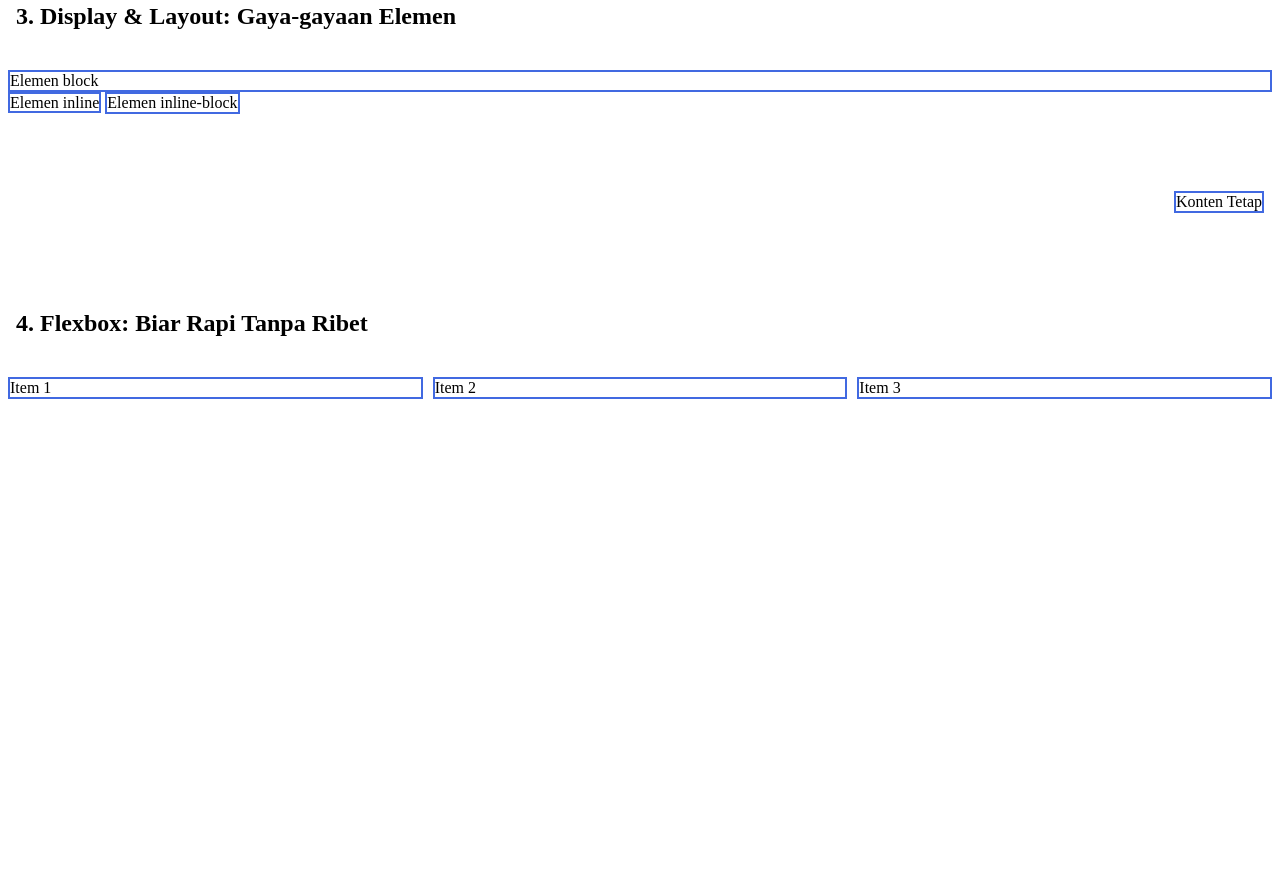
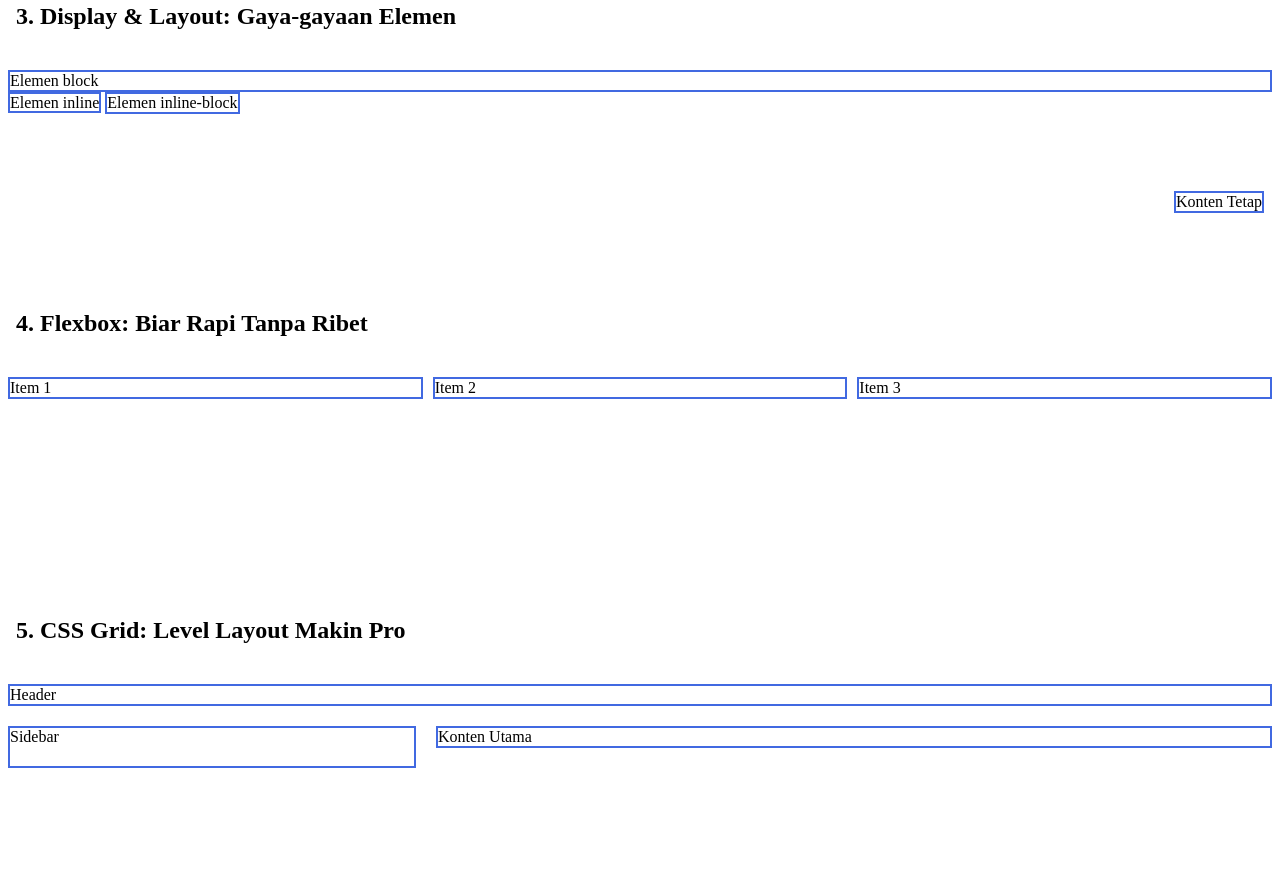
Before and after one commit to RizlH/1124160208-ManualCSS-VS-TailwindCSS, a plain HTML site: page Manual_CSS/index.html in a window 1280 px wide. Shown: the part 571-1458 px from the top of the page. Before the commit the page ends 1188 px from the top, so only its background shows below. Drawn offline with Linux system fonts and the light colour scheme.

Commit message:
5. CSS Grid: Level Layout Makin Pro

```diff
--- a/Manual_CSS/index.html
+++ b/Manual_CSS/index.html
@@ -53,5 +53,15 @@
             <div class="item-flex">Item 3</div>
         </div>
     </section>
+
+    <!-- 5. CSS Grid: Level Layout Makin Pro -->
+    <h1 class="judul">5. CSS Grid: Level Layout Makin Pro</h1>
+    <section class="posisi-container">
+        <div class="grid-kontainer">
+            <div class="header-grid">Header</div>
+            <div class="sidebar">Sidebar</div>
+            <div class="konten-utama">Konten Utama</div>
+        </div>
+    </section>
 </body>
 </html>
--- a/Manual_CSS/style.css
+++ b/Manual_CSS/style.css
@@ -80,3 +80,25 @@ body {
     flex: 1 0 200px;
     border: 2px solid royalblue;
 }
+
+.grid-kontainer {
+    display: grid;
+    grid-template-columns: repeat(3, 1fr);
+    grid-template-rows: auto auto;
+    gap: 20px;
+}
+
+.header-grid {
+    grid-column: 1 / -1;
+    border: 2px solid royalblue;
+}
+
+.sidebar {
+    grid-row: 2 / 4;
+    border: 2px solid royalblue;
+}
+
+.konten-utama {
+    grid-column: 2 / 4;
+    border: 2px solid royalblue;
+}
```
Also changed, not shown: Tailwind_CSS/index.html (+10 -0 lines).
